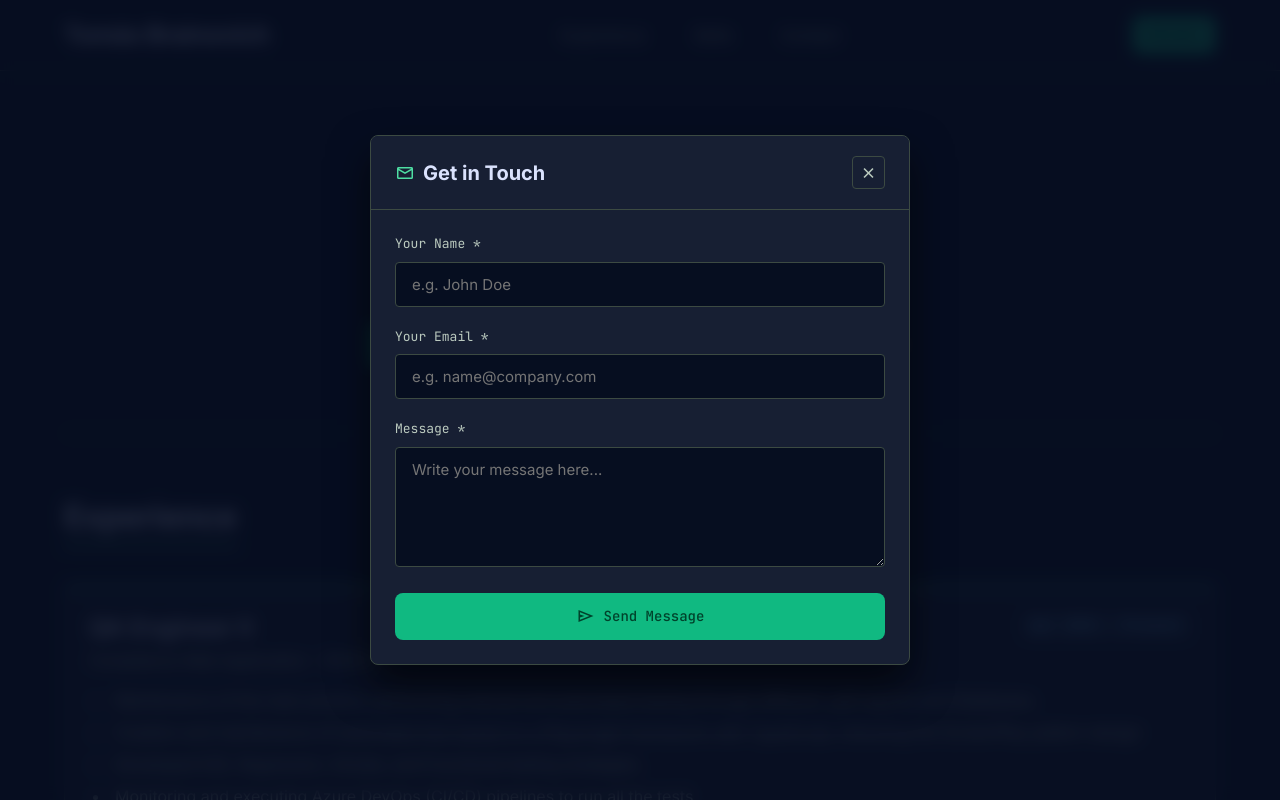
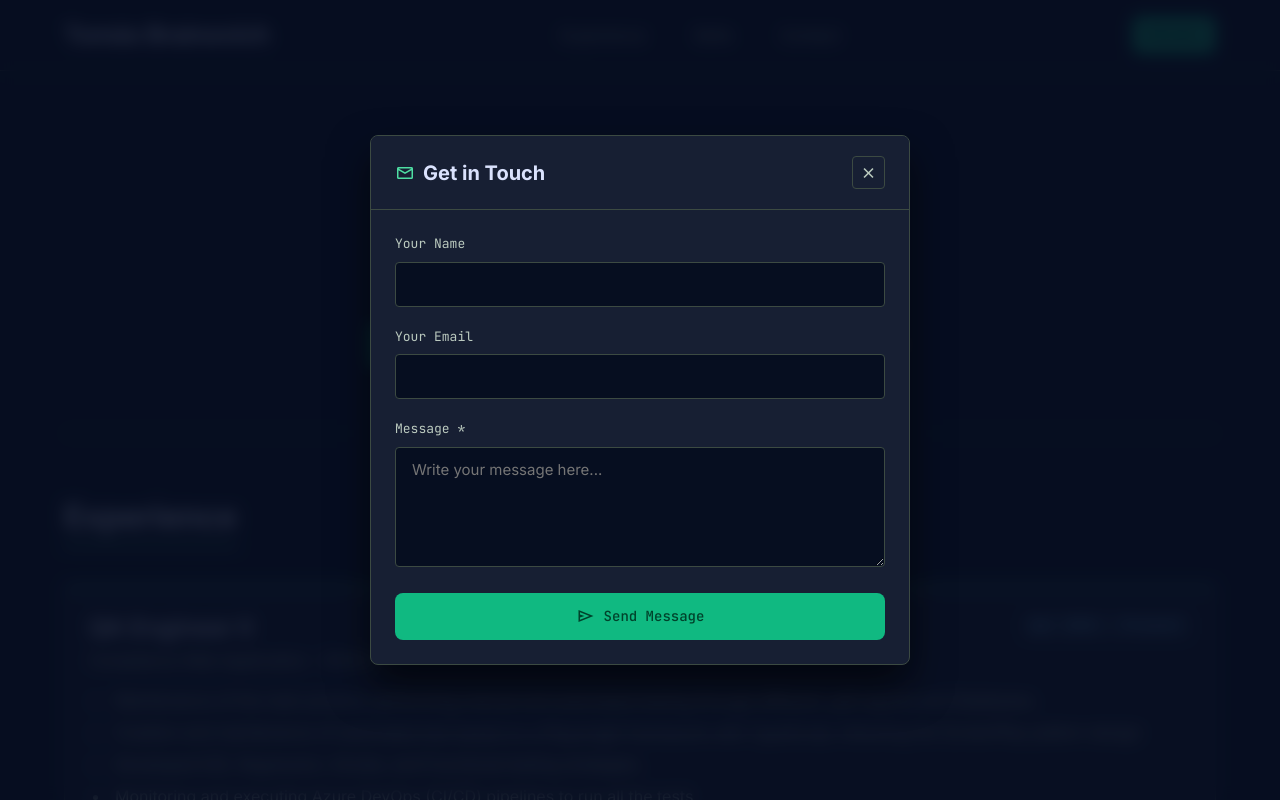
Before and after one commit to tomasbraino/tomas-brainovich-portfolio, a React (Vite) app: page / in a window 1280 px wide. Both pictures are taken after a click on the button "mail". Shown: the top 800 px of the page. Built offline with nearby package versions, Linux system fonts and the light colour scheme.

Commit message:
refactoring the contactmodal.tsx files for better UI/UX

```diff
--- a/src/components/ContactModal.tsx
+++ b/src/components/ContactModal.tsx
@@ -195,14 +195,15 @@ export const ContactModal: React.FC<ContactModalProps> = ({
 
               <div className="form-group">
                 <label className="form-label" htmlFor="contact-name">
-                  Your Name *
+                  Your Name
                 </label>
                 <input
                   id="contact-name"
                   type="text"
+                  autoComplete="name"
+                  maxLength={100}
                   required
                   disabled={status === 'sending'}
-                  placeholder="e.g. John Doe"
                   className="form-input"
                   value={formData.name}
                   onChange={(e) => setFormData({ ...formData, name: e.target.value })}
@@ -210,15 +211,15 @@ export const ContactModal: React.FC<ContactModalProps> = ({
               </div>
 
               <div className="form-group">
-                <label className="form-label" htmlFor="contact-email">
-                  Your Email *
+                <label className="form-label" htmlFor="contact-email" >
+                  Your Email
                 </label>
                 <input
                   id="contact-email"
                   type="email"
+                  autoComplete="email"
                   required
                   disabled={status === 'sending'}
-                  placeholder="e.g. name@company.com"
                   className="form-input"
                   value={formData.email}
                   onChange={(e) => setFormData({ ...formData, email: e.target.value })}
@@ -232,6 +233,7 @@ export const ContactModal: React.FC<ContactModalProps> = ({
                 <textarea
                   id="contact-msg"
                   required
+                  maxLength={1000}
                   disabled={status === 'sending'}
                   placeholder="Write your message here..."
                   className="form-textarea"
```
